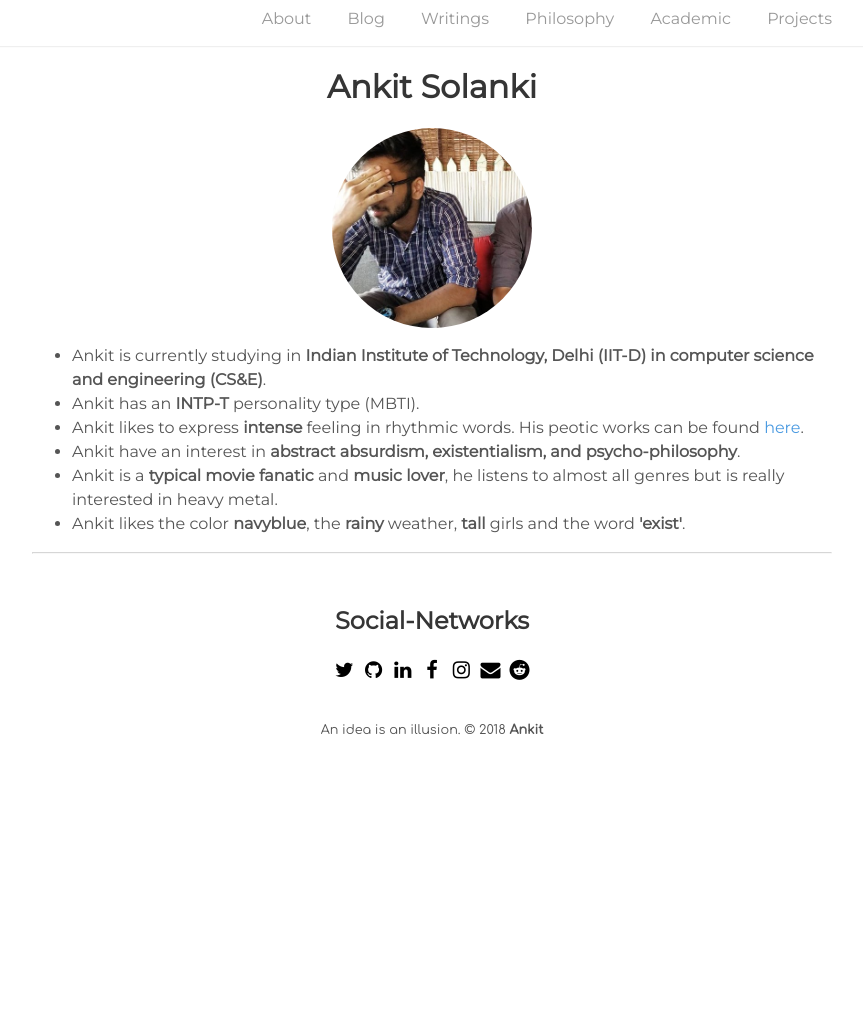
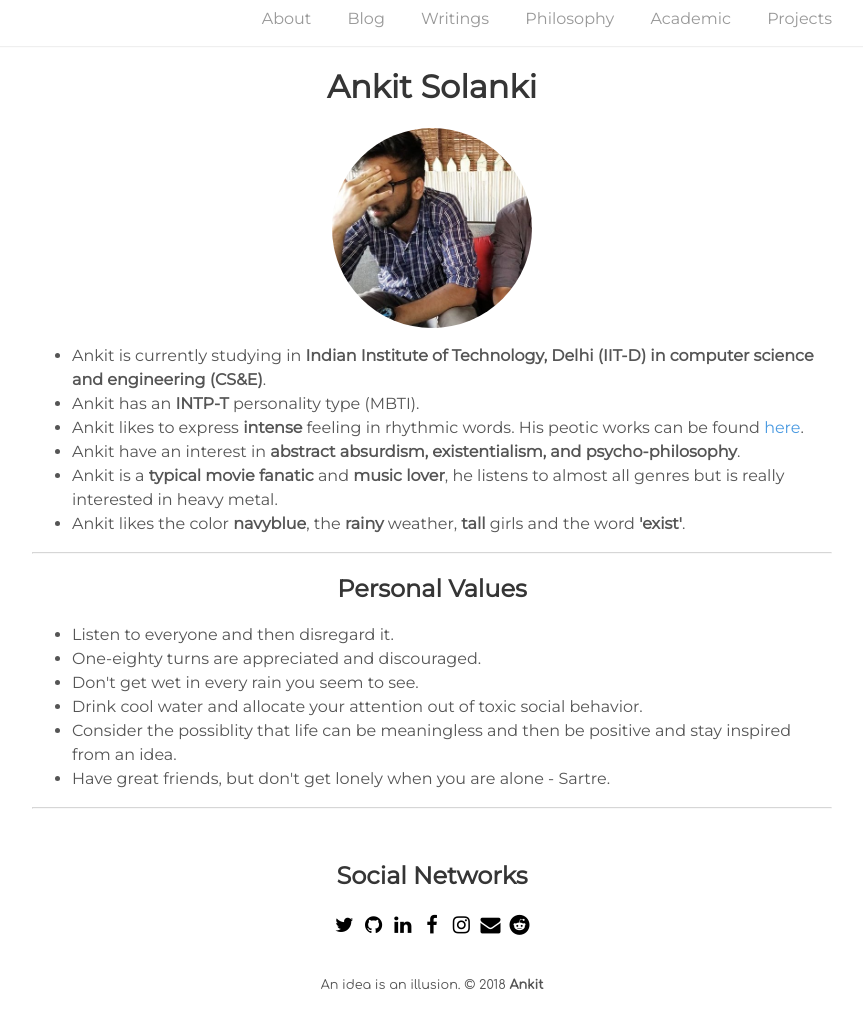
Before and after one commit to hammackj/spacetime, a Jekyll site: the page built from index.html, in a window 1280 px wide. Shown: the whole page, without its empty margins (208-1071 px from the left). Built offline with Jekyll 4.4.1, drawn with Linux system fonts in a browser that asks for light colours; nearby versions of some CDN libraries; before the commit the page ends 900 px from its top, so only the background shows below that.

Commit message:
CHANGE: personal values and some info

```diff
--- a/index.html
+++ b/index.html
@@ -28,10 +28,38 @@ title: Home
 </div>
 </div>
 <center>
+<!--- personal values-->
+<div>
+	<hr style="opacity: 0.4;">
+	<h2>Personal Values</h2>
+	<div style="text-align: left;">
+	<ul>
+		<li>Listen to everyone and then disregard it.</li>
+		</li>
+		<li>
+			One-eighty turns are appreciated and discouraged.
+		</li>
+		<li>
+			Don't get wet in every rain you seem to see.
+		</li>
+		<li>
+			Drink cool water and allocate your attention out of toxic social behavior.
+		</li>
+		<li>
+			Consider the possiblity that life can be meaningless and then be positive and stay inspired from an idea.
+		</li>
+		<li>
+			Have great friends, but don't get lonely when you are alone - Sartre.
+		</li>
+	</ul>
+	</div>
+</div>
+
+<!-- social network -->
 <div>
 <hr style="opacity: 0.4;">
 <br>
-	<h2>Social-Networks</h2>
+	<h2>Social Networks</h2>
 </div>
 <div class="socials">
 	{% if site.twitter_username %}
```
